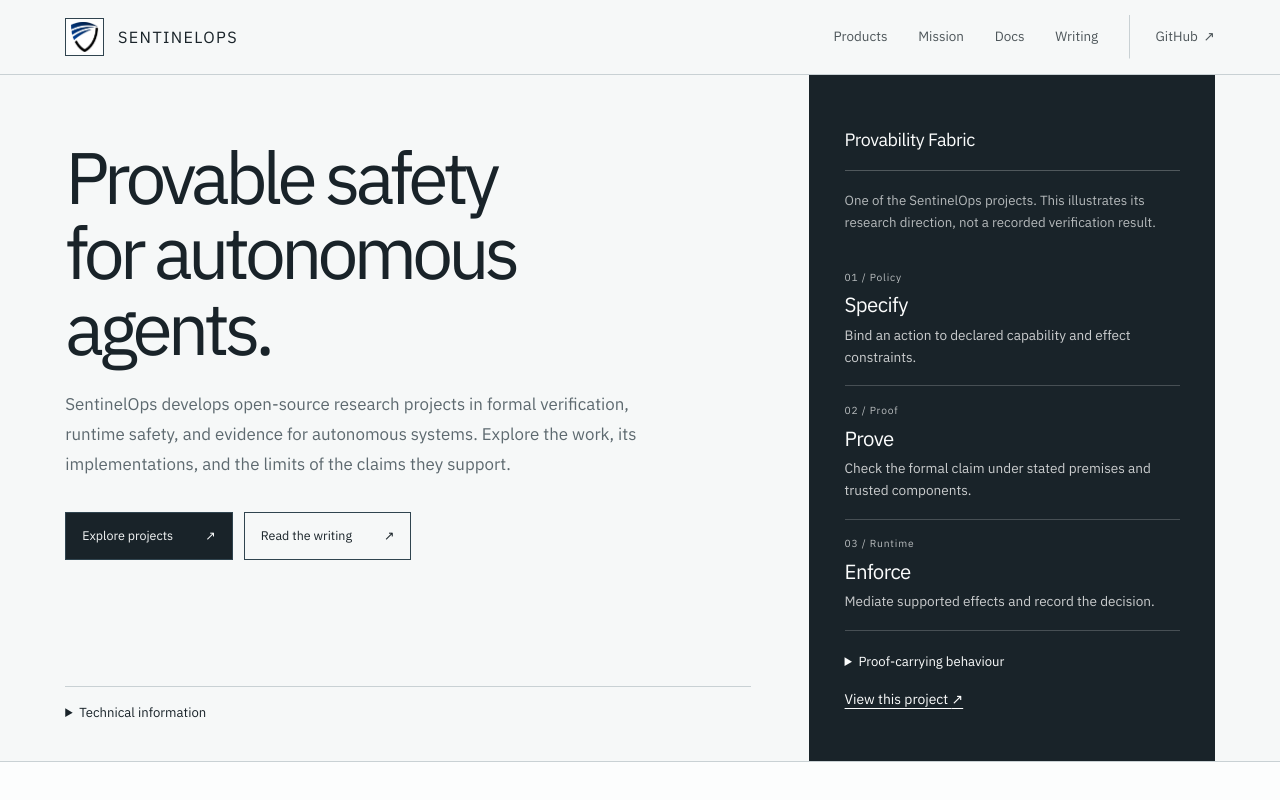
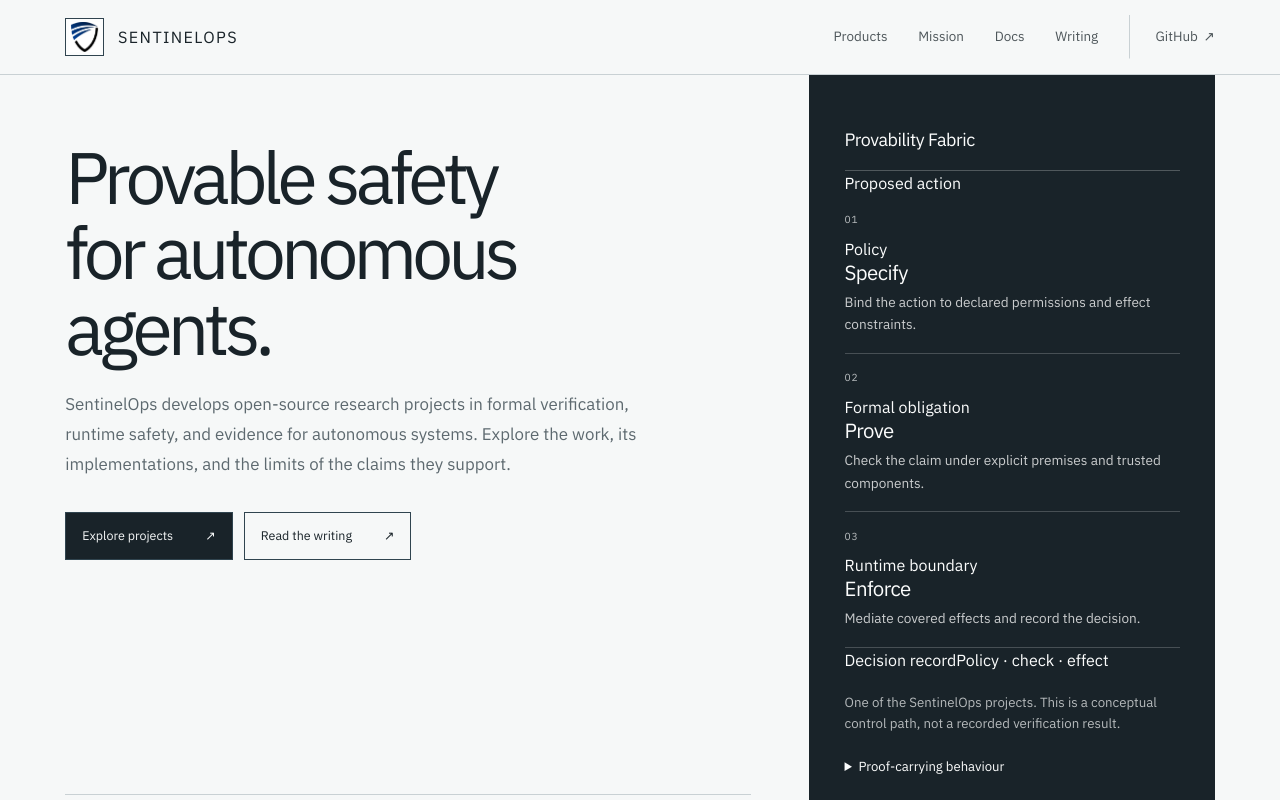
Before and after one commit to SentinelOps-CI/sentinelops.world, a React (Vite) app: page / in a window 1280 px wide. Shown: the top 800 px of the page. Built offline with nearby package versions, Linux system fonts and the light colour scheme.

Commit message:
Redesign homepage project reference as an execution diagram

```diff
--- a/src/pages/Index.tsx
+++ b/src/pages/Index.tsx
@@ -96,27 +96,59 @@ const Index = () => {
             <div className="home-hero__aside-head">
               <span>Provability Fabric</span>
             </div>
-            <p className="home-hero__aside-disclaimer">
-              One of the SentinelOps projects. This illustrates its research direction,
-              not a recorded verification result.
-            </p>
+
+            <div className="home-hero__diagram" role="group" aria-label="Illustrative action-control sequence">
+              <div className="home-hero__diagram-terminal">
+                <span className="home-hero__diagram-terminal-mark" aria-hidden="true" />
+                <span className="home-hero__diagram-terminal-label">Proposed action</span>
+              </div>
+
               <ol className="home-hero__aside-list">
                 <li>
-                <span className="home-hero__aside-index">01 / Policy</span>
+                  <span className="home-hero__aside-index" aria-hidden="true">01</span>
+                  <div className="home-hero__stage-copy">
+                    <span className="home-hero__stage-kind">Policy</span>
                     <h2 className="home-hero__aside-title">Specify</h2>
-                <p className="home-hero__aside-description">Bind an action to declared capability and effect constraints.</p>
+                    <p className="home-hero__aside-description">
+                      Bind the action to declared permissions and effect constraints.
+                    </p>
+                  </div>
                 </li>
                 <li>
-                <span className="home-hero__aside-index">02 / Proof</span>
+                  <span className="home-hero__aside-index" aria-hidden="true">02</span>
+                  <div className="home-hero__stage-copy">
+                    <span className="home-hero__stage-kind">Formal obligation</span>
                     <h2 className="home-hero__aside-title">Prove</h2>
-                <p className="home-hero__aside-description">Check the formal claim under stated premises and trusted components.</p>
+                    <p className="home-hero__aside-description">
+                      Check the claim under explicit premises and trusted components.
+                    </p>
+                  </div>
                 </li>
                 <li>
-                <span className="home-hero__aside-index">03 / Runtime</span>
+                  <span className="home-hero__aside-index" aria-hidden="true">03</span>
+                  <div className="home-hero__stage-copy">
+                    <span className="home-hero__stage-kind">Runtime boundary</span>
                     <h2 className="home-hero__aside-title">Enforce</h2>
-                <p className="home-hero__aside-description">Mediate supported effects and record the decision.</p>
+                    <p className="home-hero__aside-description">
+                      Mediate covered effects and record the decision.
+                    </p>
+                  </div>
                 </li>
               </ol>
+
+              <div className="home-hero__diagram-terminal home-hero__diagram-terminal--output">
+                <span className="home-hero__diagram-terminal-mark" aria-hidden="true" />
+                <div>
+                  <span className="home-hero__diagram-terminal-label">Decision record</span>
+                  <span className="home-hero__diagram-terminal-detail">Policy · check · effect</span>
+                </div>
+              </div>
+            </div>
+
+            <div className="home-hero__aside-foot">
+              <p className="home-hero__aside-disclaimer">
+                One of the SentinelOps projects. This is a conceptual control path, not a recorded verification result.
+              </p>
               <details className="home-hero__project-detail">
                 <summary>Proof-carrying behaviour</summary>
                 <dl className="home-hero__evidence">
@@ -129,6 +161,7 @@ const Index = () => {
               <Link className="home-hero__project-link" to="/products#provability-fabric">
                 View this project <span aria-hidden="true">↗</span>
               </Link>
+            </div>
           </aside>
         </div>
       </section>
```
Lines whose indentation alone changed are shown as unchanged.
